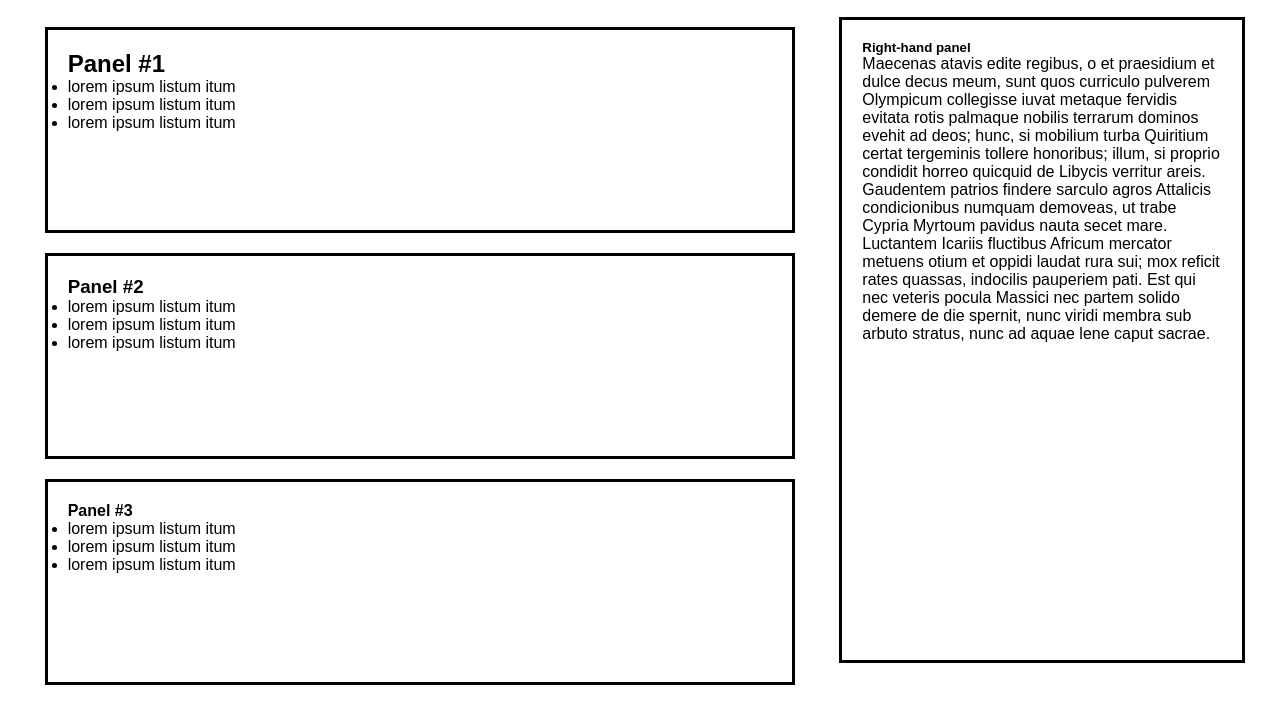
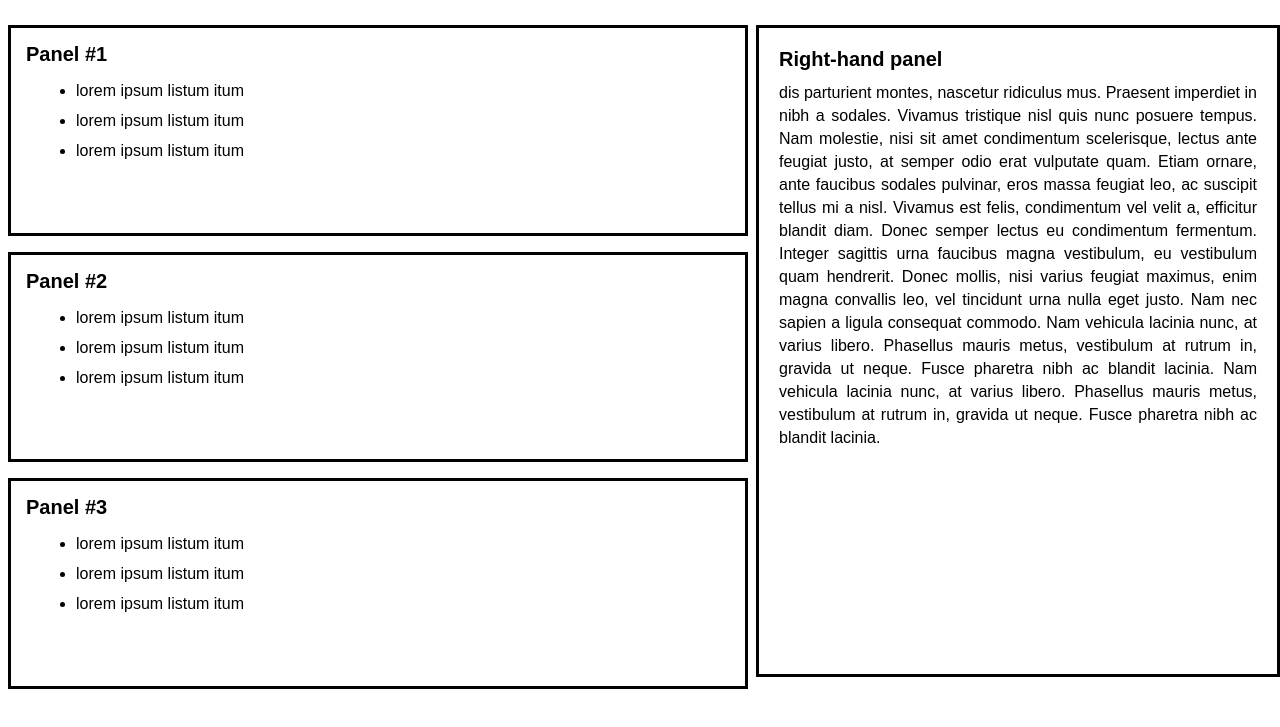
Before and after one commit to jjy0u/nology-coursework, a plain HTML site: page 02-Web_Fundamentals/challenge1/challenge1.html in a window 1280 px wide. Shown: the part 53-780 px from the top of the page. Drawn offline with Linux system fonts and the light colour scheme.

Commit message:
finished product

```diff
--- a/02-Web_Fundamentals/challenge1/challenge-style.css
+++ b/02-Web_Fundamentals/challenge1/challenge-style.css
@@ -43,6 +43,7 @@ a:hover, a:visited, a:link, a:active {
 }
 
 main {
+    height: 85vh;
     padding: 20px 0;
     display: flex;
     flex-direction: row;
@@ -50,15 +51,18 @@ main {
 
 }
 
-.panel{
-    width: 55vw;
-    height: 20vh;
-    border: 3px solid black;
-    padding: 20px;
-    margin: 10px;
-    background-color: white;
-    color: black;
+main h1, h2, h3, h4 {
+    font-size: 20px;
+    margin-bottom: 10px;
 }
+
+main li{
+    line-height: 30px;
+}
+
+main ul {
+    margin-left: 50px;
+  }
 
 #left-panel{
     height: 100%;
@@ -67,11 +71,28 @@ main {
     justify-content: space-between;
 }
 
-#right-panel{
-    width: 45vh;
-    height: 75vh;
+.panel{
+    width: 55vw;
+    height: 30vh;
     border: 3px solid black;
-    padding: 20px;
+    padding: 15px;
+    margin: 8px;
     background-color: white;
     color: black;
 }
+
+
+#right-panel{
+    width: 65vh;
+    height: 75.8vh;
+    border: 3px solid black;
+    padding: 20px;
+    margin: 8px 0;
+    background-color: white;
+    color: black;
+}
+
+#right-panel p{
+    line-height: 23px;
+    text-align: justify;
+}
--- a/02-Web_Fundamentals/challenge1/challenge1.html
+++ b/02-Web_Fundamentals/challenge1/challenge1.html
@@ -23,7 +23,7 @@
     <main>
         <div id="left-panel">
             <div class="panel">
-                <h2>Panel #1</h2>
+                <h1>Panel #1</h1>
                 <ul>
                     <li>lorem ipsum listum itum</li>
                     <li>lorem ipsum listum itum</li>
@@ -32,7 +32,7 @@
             </div>
 
             <div class="panel">
-                <h3>Panel #2</h3>
+                <h2>Panel #2</h2>
                 <ul>
                     <li>lorem ipsum listum itum</li>
                     <li>lorem ipsum listum itum</li>
@@ -41,7 +41,7 @@
             </div>
 
             <div class="panel">
-                <h4>Panel #3</h4>
+                <h3>Panel #3</h3>
                 <ul>
                     <li>lorem ipsum listum itum</li>
                     <li>lorem ipsum listum itum</li>
@@ -51,29 +51,22 @@
         </div>
 
         <div id="right-panel">
-            <h5>Right-hand panel</h5>
-            <p>Maecenas atavis edite regibus,
-                o et praesidium et dulce decus meum,
-                sunt quos curriculo pulverem Olympicum
-                collegisse iuvat metaque fervidis
-                evitata rotis palmaque nobilis
-                terrarum dominos evehit ad deos;
-                hunc, si mobilium turba Quiritium
-                certat tergeminis tollere honoribus;
-                illum, si proprio condidit horreo
-                quicquid de Libycis verritur areis.
-                Gaudentem patrios findere sarculo
-                agros Attalicis condicionibus
-                numquam demoveas, ut trabe Cypria
-                Myrtoum pavidus nauta secet mare.
-                Luctantem Icariis fluctibus Africum
-                mercator metuens otium et oppidi
-                laudat rura sui; mox reficit rates
-                quassas, indocilis pauperiem pati.
-                Est qui nec veteris pocula Massici
-                nec partem solido demere de die
-                spernit, nunc viridi membra sub arbuto
-                stratus, nunc ad aquae lene caput sacrae.
+            <h4>Right-hand panel</h4>
+            <p>dis parturient montes, nascetur ridiculus mus. Praesent imperdiet in
+                nibh a sodales. Vivamus tristique nisl quis nunc posuere tempus. Nam
+                molestie, nisi sit amet condimentum scelerisque, lectus ante feugiat
+                justo, at semper odio erat vulputate quam. Etiam ornare, ante faucibus
+                sodales pulvinar, eros massa feugiat leo, ac suscipit tellus mi a
+                nisl. Vivamus est felis, condimentum vel velit a, efficitur blandit
+                diam. Donec semper lectus eu condimentum fermentum. Integer sagittis
+                urna faucibus magna vestibulum, eu vestibulum quam hendrerit. Donec
+                mollis, nisi varius feugiat maximus, enim magna convallis leo, vel
+                tincidunt urna nulla eget justo. Nam nec sapien a ligula consequat
+                commodo. Nam vehicula lacinia nunc, at varius libero. Phasellus mauris
+                metus, vestibulum at rutrum in, gravida ut neque. Fusce pharetra nibh
+                ac blandit lacinia. Nam vehicula lacinia nunc, at varius libero.
+                Phasellus mauris metus, vestibulum at rutrum in, gravida ut neque.
+                Fusce pharetra nibh ac blandit lacinia.
                 </p>
         </div>
     </main>
```
